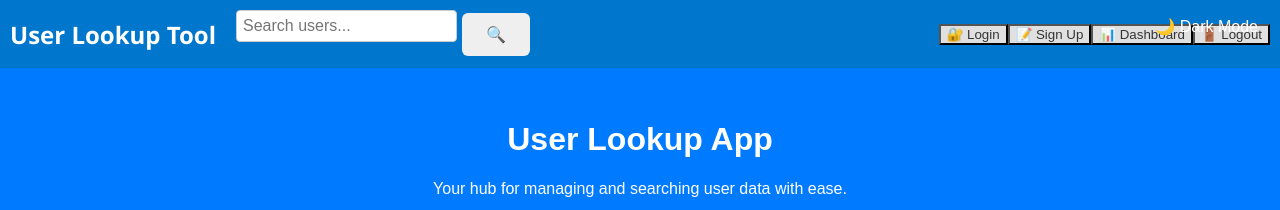
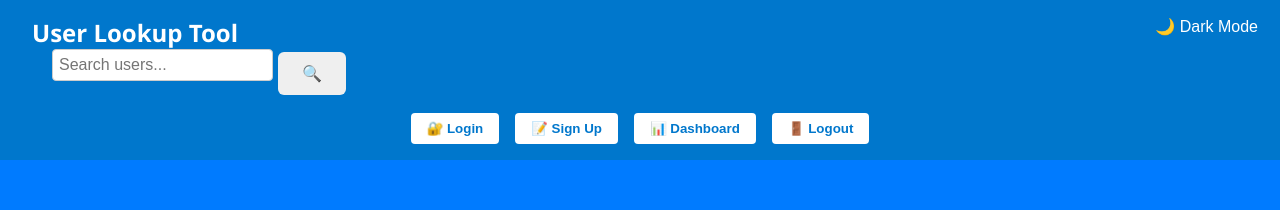
Before and after one commit to MoonSupreme1927/user-lookup-app, a React (Create React App) app in the folder frontend/: page / in a window 1280 px wide. Shown: the top 210 px of the page. Built offline with nearby package versions, Linux system fonts and the light colour scheme.

Commit message:
Updated App.css

```diff
--- a/frontend/src/App.css
+++ b/frontend/src/App.css
@@ -11,18 +11,34 @@ body {
   background-color: #0077cc;
   color: white;
   padding: 1rem 2rem;
-  text-align: center;
   font-size: 1.5rem;
   font-weight: bold;
   position: relative;
   display: flex;
+  flex-direction: column;
+  align-items: center;
+}
+.banner-top {
+  display: flex;
   justify-content: space-between;
+  width: 100%;
   align-items: center;
-  padding: 10px;
+}
+.banner h1 {
+  margin: 0;
+}
+
+.banner-buttons {
+  margin-top: 1rem;
+  display: flex;
+  justify-content: center;
+  flex-wrap: wrap;
+  gap: 1rem;
 }
 
 /* Dark mode toggle button */
 .dark-toggle {
+
   position: absolute;
   top: 1rem;
   right: 1rem;
@@ -110,13 +126,18 @@ form button {
 }
 
 .btn-secondary {
-  background-color: #e0e0e0;
-  color: #333;
+  background-color: white;
+  color: #0077cc;
+  border: none;
+  padding: 0.5rem 1rem;
+  font-weight: bold;
+  border-radius: 4px;
+  cursor: pointer;
   transition: background-color 0.3s ease;
 }
 
 .btn-secondary:hover {
-  background-color: #ccc;
+  background-color: #ddd;
 }
 
 /* Spinner Overlay */
@@ -273,3 +294,11 @@ form button {
   flex: 1;
   padding: 0.5rem 0.75rem;
 }
+.add-skill-form button {
+  padding: 0.5rem 1rem;
+  background-color: #0077cc;
+  color: white;
+  border: none;
+  border-radius: 6px;
+  cursor: pointer;
+}
--- a/frontend/src/App.js
+++ b/frontend/src/App.js
@@ -1,5 +1,5 @@
 import React, { useState, useEffect } from 'react';
-import { Routes, Route, useNavigate, Navigate } from 'react-router-dom';
+import { Routes, Route, useNavigate } from 'react-router-dom';
 import axios from 'axios';
 import './App.css';
 import LandingPage from './LandingPage';
@@ -8,7 +8,7 @@ import Signup from './Signup';
 import Dashboard from './Dashboard';
 import ResetPassword from './ResetPassword';
 import ForgotPassword from './ForgotPassword';
-import UserDetail from './UserDetail'; // assuming you still use it
+import UserDetail from './UserDetail';
 
 function App() {
   const [loading, setLoading] = useState(false);
@@ -47,9 +47,15 @@ function App() {
   };
 
   return (
-    <>
-      <div className="banner">
-        <span>User Lookup Tool</span>
+    <div className={darkMode ? 'app dark-mode' : 'app'}>
+      <header className="banner">
+        <div className="banner-top">
+          <span className="banner-title">User Lookup Tool</span>
+          <button className="dark-toggle" onClick={() => setDarkMode(!darkMode)}>
+            {darkMode ? '☀️ Light Mode' : '🌙 Dark Mode'}
+          </button>
+        </div>
+
         <form onSubmit={(e) => { e.preventDefault(); searchUsers(query); }} className="search-form">
           <input
             type="text"
@@ -59,22 +65,43 @@ function App() {
           />
           <button type="submit">🔍</button>
         </form>
-        <button className="btn-secondary" onClick={() => navigate('/login')}>🔐 Login</button>
-        <button className="btn-secondary" onClick={() => navigate('/signup')}>📝 Sign Up</button>
-        <button className="btn-secondary" onClick={() => navigate('/dashboard')}>📊 Dashboard</button>
-        <button className="btn-secondary" onClick={handleLogout}>🚪 Logout</button>
-        <button className="dark-toggle" onClick={() => setDarkMode(!darkMode)}>
-          {darkMode ? '☀️ Light Mode' : '🌙 Dark Mode'}
-        </button>
-      </div>
+
+        <div className="banner-buttons">
+          <button className="btn-secondary" onClick={() => navigate('/login')}>🔐 Login</button>
+          <button className="btn-secondary" onClick={() => navigate('/signup')}>📝 Sign Up</button>
+          <button className="btn-secondary" onClick={() => navigate('/dashboard')}>📊 Dashboard</button>
+          <button className="btn-secondary" onClick={handleLogout}>🚪 Logout</button>
+        </div>
+      </header>
 
       {loading && <div className="overlay"><div className="spinner" /></div>}
 
       <Routes>
-        <Route path="/" element={<LandingPage setError={setError} setLoading={setLoading} navigate={navigate} setQuery={setQuery} setResults={setResults} setNewUser={setNewUser} />} />
+        <Route
+          path="/"
+          element={
+            <LandingPage
+              setError={setError}
+              setLoading={setLoading}
+              navigate={navigate}
+              setQuery={setQuery}
+              setResults={setResults}
+              setNewUser={setNewUser}
+            />
+          }
+        />
         <Route
           path="/login"
-          element={<Login setError={setError} setLoading={setLoading} navigate={navigate} setQuery={setQuery} setResults={setResults} setNewUser={setNewUser} />}
+          element={
+            <Login
+              setError={setError}
+              setLoading={setLoading}
+              navigate={navigate}
+              setQuery={setQuery}
+              setResults={setResults}
+              setNewUser={setNewUser}
+            />
+          }
         />
         <Route
           path="/signup"
@@ -88,8 +115,10 @@ function App() {
         <Route path="/forgot-password" element={<ForgotPassword />} />
         <Route path="/users/:id" element={<UserDetail />} />
       </Routes>
-    </>
+    </div>
   );
 }
 
 export default App;
+// and a book club section with a link to join the club.
+// It also includes a dark mode toggle and a search bar for user queries.
--- a/frontend/src/LandingPage.jsx
+++ b/frontend/src/LandingPage.jsx
@@ -19,7 +19,7 @@ const LandingPage = () => {
             title="MSNBC Live"
             width="100%"
             height="315"
-            src="https://www.youtube.com/embed/live_stream?channel=UCaXkIU1QidjPwiAYu6GcHjg"
+            src="https://www.youtube.com/embed/live_stream?channel=UCaXkIU1QidjPwiAYu6GcHjhttps://archive.nytimes.com/www.nytimes.com/services/xml/rss/index.html?mcubz=0g"
             frameBorder="0"
             allow="accelerometer; autoplay; clipboard-write; encrypted-media; gyroscope; picture-in-picture"
             allowFullScreen
```
